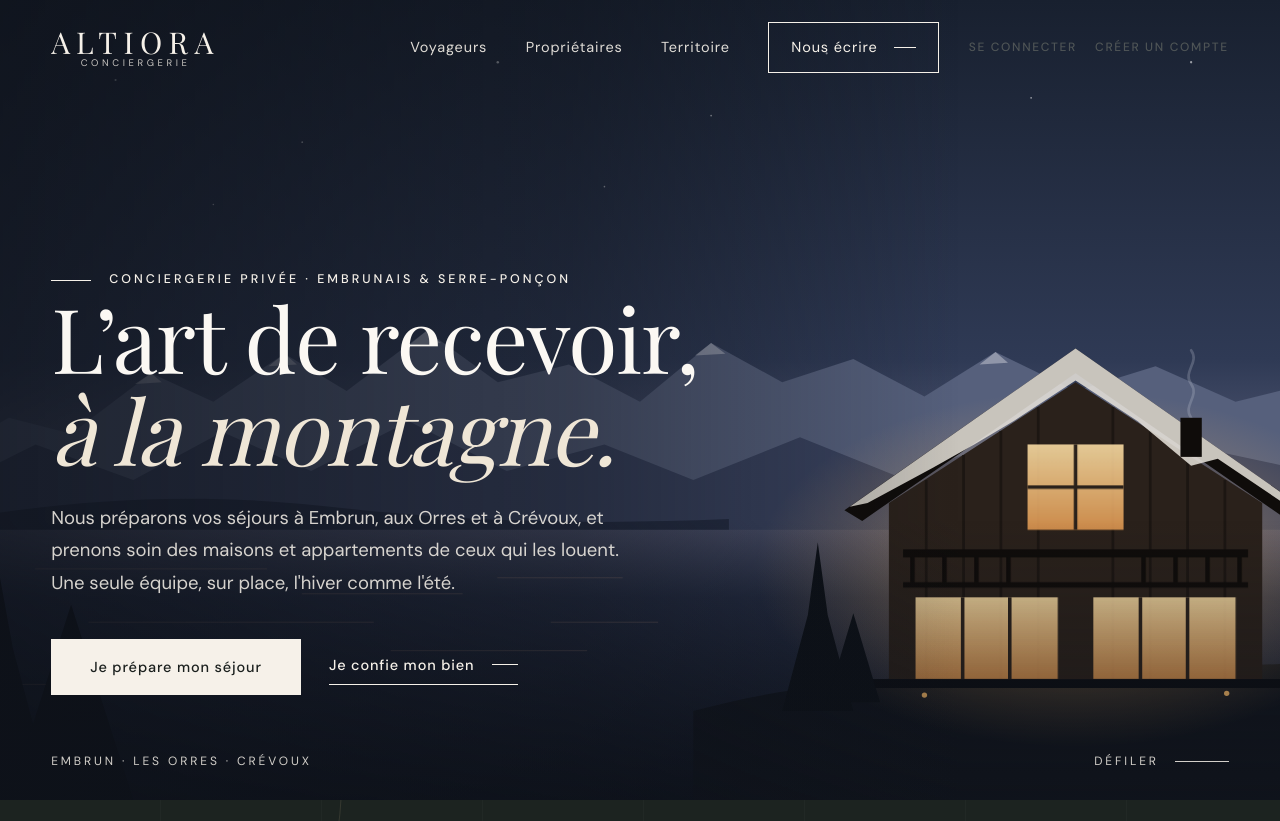
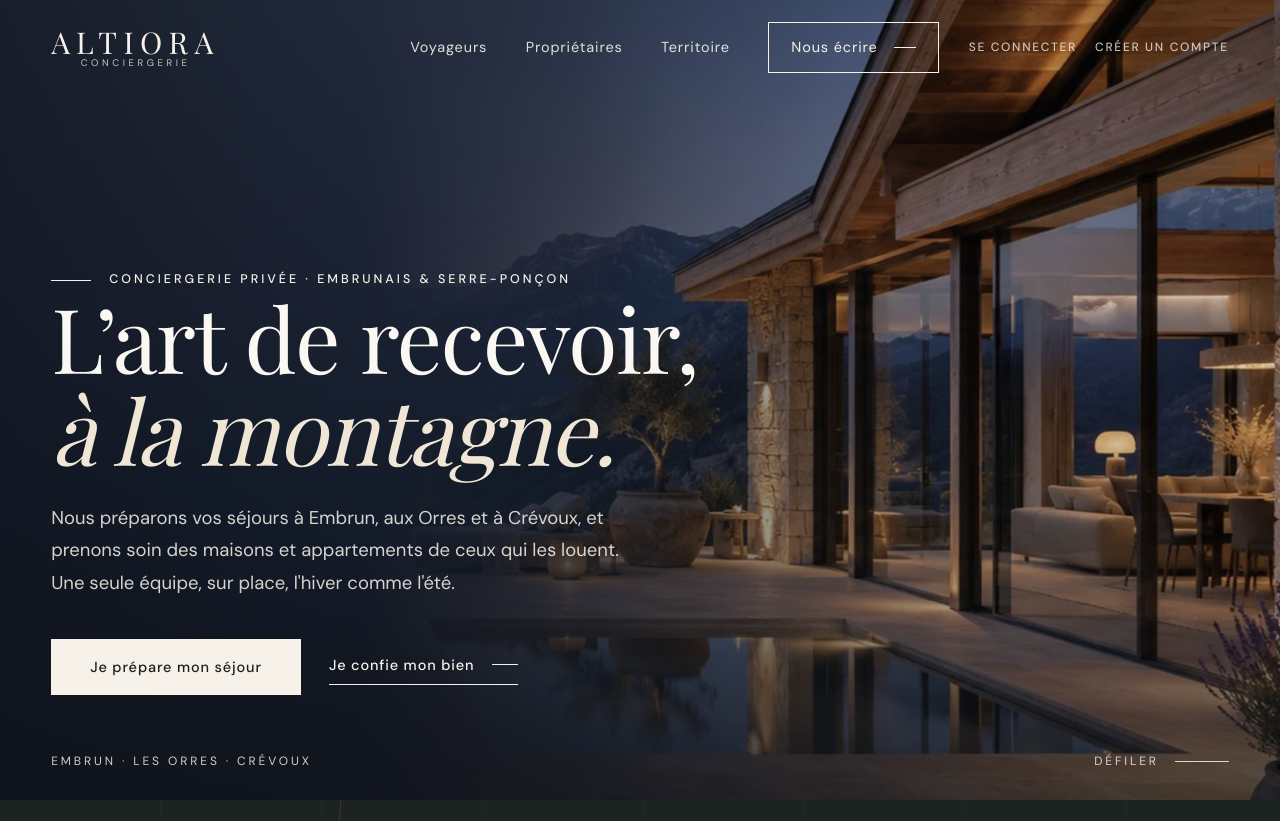
Before and after one commit to gaetraimbault-ux/conciergerie-, a website built with Vite: page index.html in a window 1280 px wide. Shown: the top 821 px of the page. Built offline with nearby package versions, Linux system fonts and the light colour scheme; some packages are replaced by stand-ins of ours; no server answers; the database is empty; a web font is replaced by a local one.

Commit message:
Ouverture : photo du chalet (image de Gaëtan) en plein écran, fondu vers la nuit à gauche
Co-Authored-By: Claude Opus 5.5 <noreply@anthropic.com>
Claude-Session: https://claude.ai/code/session_01VwFN7cFjEwQf3waMi4SBhn

```diff
--- a/index.html
+++ b/index.html
@@ -423,10 +423,14 @@ section.block .wrap{padding-block:120px}
 .who{border-color:var(--ink)}
 .field input:focus,.field select:focus,.field textarea:focus{border-color:var(--sand)}
 
+.hero-img{position:absolute;top:0;right:0;bottom:0;left:auto;width:72%;height:100%;object-fit:cover;object-position:center;z-index:-2;-webkit-mask-image:linear-gradient(90deg,transparent 0,#000 34%);mask-image:linear-gradient(90deg,transparent 0,#000 34%)}
+.hero:has(.hero-img){background:linear-gradient(180deg,#3a4763 0%,#2a3550 38%,#1b2940 62%,#1a1f2b 100%)}
+header .acc-links a{color:inherit}
+.hero-img + .scene{display:none}
 /* Espaces clients et gérants : laisser la place à l'en-tête fixe */
 #portal{padding-top:110px}
 main section,#portal{scroll-margin-top:84px}
-@media (max-width:760px){.scene{width:auto;aspect-ratio:16/9;left:auto;right:-34%}.hero::after{background:linear-gradient(180deg, rgba(14,18,26,.55) 0%, rgba(14,18,26,.35) 40%, rgba(14,18,26,.82) 100%)}.hero .eyebrow::before{display:none}.hero h1{font-size:clamp(40px,11vw,60px)}.hero-foot{font-size:10.5px;letter-spacing:.18em}.hero-foot p{max-width:60%}.seasons .wrap,.promise .wrap,section.block .wrap{padding-block:80px}.wood::before,.wood::after{display:none}}
+@media (max-width:760px){.hero-img{width:100%;object-position:62% center;-webkit-mask-image:none;mask-image:none}.scene{width:auto;aspect-ratio:16/9;left:auto;right:-34%}.hero::after{background:linear-gradient(180deg, rgba(14,18,26,.55) 0%, rgba(14,18,26,.35) 40%, rgba(14,18,26,.82) 100%)}.hero .eyebrow::before{display:none}.hero h1{font-size:clamp(40px,11vw,60px)}.hero-foot{font-size:10.5px;letter-spacing:.18em}.hero-foot p{max-width:60%}.seasons .wrap,.promise .wrap,section.block .wrap{padding-block:80px}.wood::before,.wood::after{display:none}}
 </style>
 </head>
 <body>
@@ -452,6 +456,7 @@ main section,#portal{scroll-margin-top:84px}
 
 <main id="top">
   <section class="hero" aria-label="Accueil">
+    <img class="hero-img" src="/hero.jpg" alt="Chalet en pierre et bois, terrasse éclairée et bassin, face au lac et aux montagnes à la tombée de la nuit" fetchpriority="high">
     <svg class="scene" viewBox="0 0 1600 900" preserveAspectRatio="xMidYMid slice" role="img" aria-label="Un chalet éclairé au-dessus du lac de Serre-Ponçon, à la tombée de la nuit">
       <defs>
         <linearGradient id="sc-sky" x1="0" y1="0" x2="0" y2="1"><stop offset="0" stop-color="#18202f"/><stop offset=".45" stop-color="#2f3a55"/><stop offset=".62" stop-color="#5a5f7a"/><stop offset=".7" stop-color="#a48586"/><stop offset=".74" stop-color="#c9a08a"/></linearGradient>
```
Also changed, not shown: public/hero.jpg (added).
